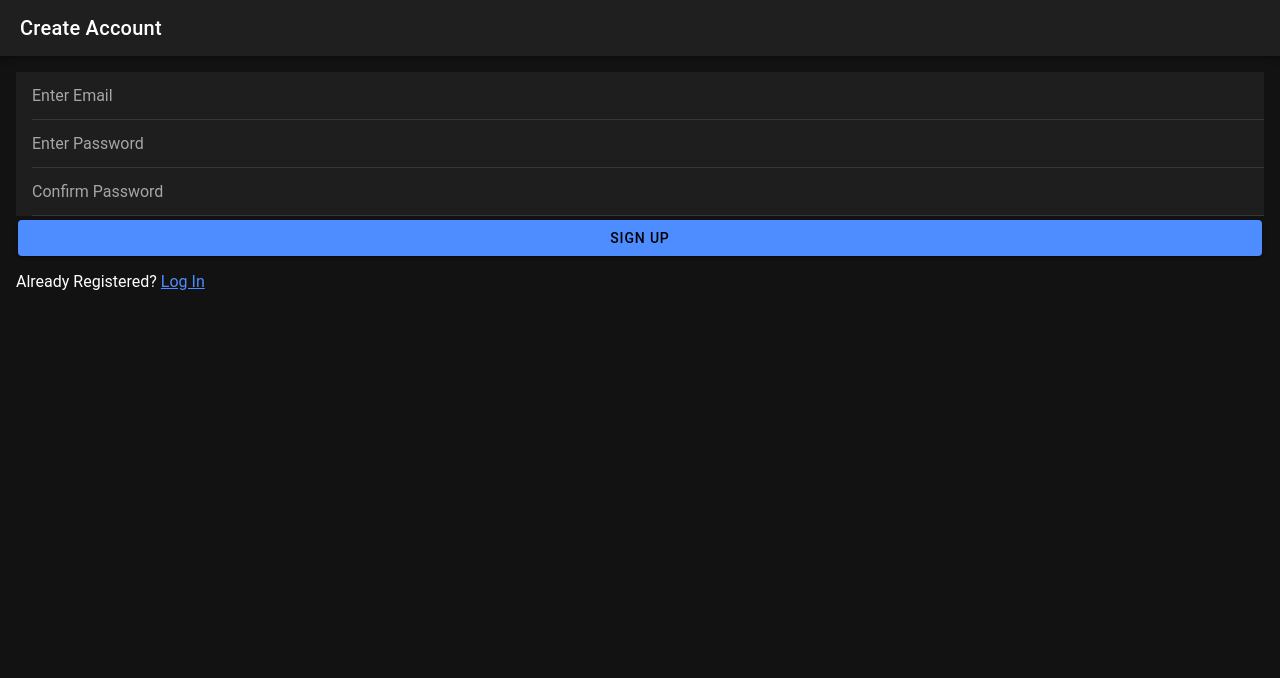
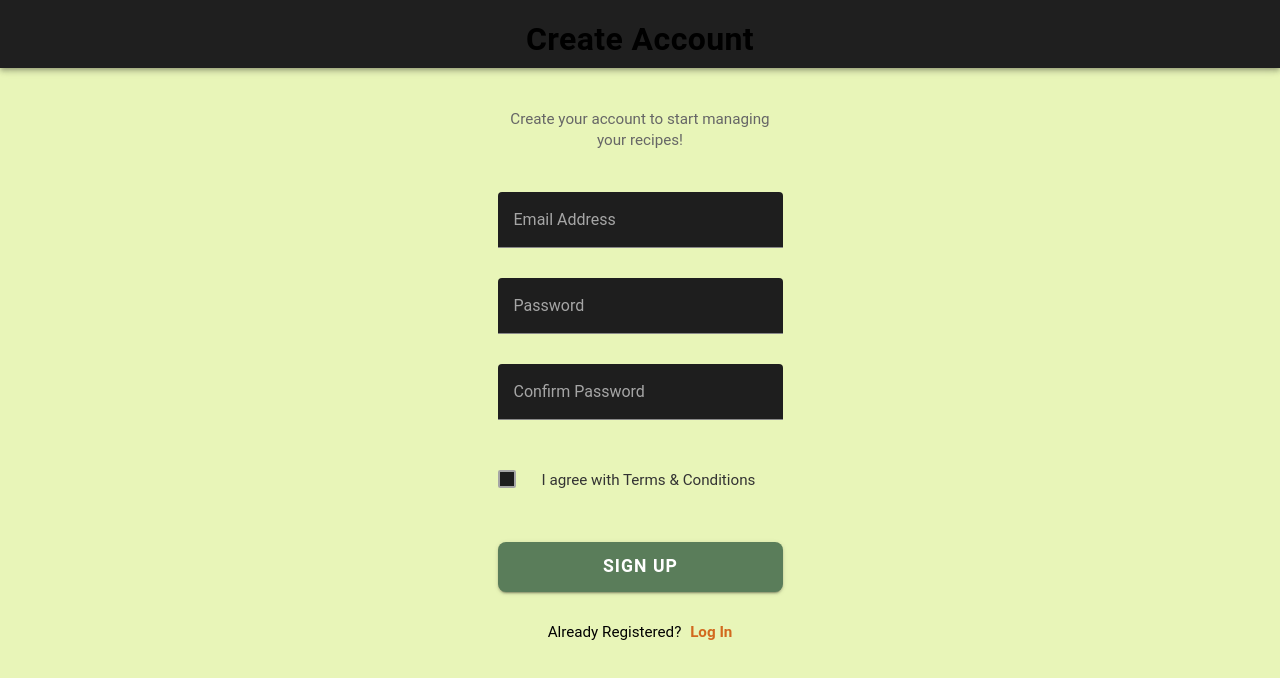
Before and after one commit to konradszulc/Yummify_Labwork6_MADD_Mobile_Team_4, a React (Vite) app: page /Register in a window 1280 px wide. Shown: the top 678 px of the page. Built offline with nearby package versions, Linux system fonts and the light colour scheme; no server answers.

Commit message:
Working Early pages

```diff
--- a/src/App.tsx
+++ b/src/App.tsx
@@ -3,7 +3,7 @@ import { IonApp, IonButton, IonButtons, IonContent, IonHeader, IonIcon, IonItem,
 import { IonReactRouter } from '@ionic/react-router';
 import Welcome from './pages/Welcome';
 import Register from './pages/Register';
-import { closeOutline, personCircleOutline } from 'ionicons/icons';
+import { closeOutline, heartOutline, personCircleOutline, searchOutline } from 'ionicons/icons';
 import { userSignOut } from './firebaseConfig';
 
 /* Core CSS required for Ionic components to work properly */
@@ -39,7 +39,14 @@ import '@ionic/react/css/palettes/dark.always.css'; // Added dark theme -LK
 import Login from './pages/Login';
 import { useEffect, useState } from 'react';
 import { getAuth, onAuthStateChanged } from 'firebase/auth';
-
+import Tutorial2 from './pages/Tutorial2';
+import About from './pages/About';
+import Favorites from './pages/Favorites';
+import Home from './pages/Home';
+import Search from './pages/Search';
+import Tutorial1 from './pages/Tutorial1';
+import Tutorial3 from './pages/Tutorial3';
+import Support from './pages/Support';
 
 
 setupIonicReact();
@@ -81,11 +88,11 @@ const App: React.FC = () => {
         <IonMenu contentId="main-pages">
           <IonHeader>
             <IonToolbar>
-              <IonTitle className='app-title'>Snippet Menu</IonTitle>
+              <IonTitle>Yummify Menu</IonTitle>
               <IonButtons slot="end">
                 <IonMenuToggle autoHide>
                   <IonButton>
-                    <IonIcon icon={closeOutline} size="large"></IonIcon>
+                    <IonIcon slot= 'start' icon={closeOutline} size="large"></IonIcon>
                   </IonButton>
                 </IonMenuToggle>
               </IonButtons>
@@ -95,20 +102,31 @@ const App: React.FC = () => {
             <IonList>
               <IonItem lines="none">
                 <IonLabel className='email'>{email || "No User Logged In"}</IonLabel>
-                <IonIcon className='icon' icon={personCircleOutline} slot="end" size="large"></IonIcon>
+                <IonIcon icon={personCircleOutline} slot="end" size="large"></IonIcon>
               </IonItem>
               <IonMenuToggle autoHide>
-                <IonItem button routerLink="/LandingPage">
-                  <IonLabel className='menu-button'>My Code Snippets</IonLabel>
+                <IonItem button routerLink="/Favorites" lines="none">
+                  <IonLabel className='menu-button'>Favorites</IonLabel>
+                  <IonIcon slot="start" icon={heartOutline}></IonIcon>
                 </IonItem>
-                <IonItem button routerLink="/AddSnippets" lines="none">
-                  <IonLabel className='menu-button'>Add Snippets</IonLabel>
+                <IonItem button routerLink="/Search" lines="none">
+                  <IonLabel className='menu-button'>Search Recipes</IonLabel>
+                  <IonIcon slot="start" icon={searchOutline}></IonIcon>
+                </IonItem>
+                 <IonItem button routerLink="/About" lines="none">
+                  <IonLabel className='menu-button'>About</IonLabel>
+                  <IonIcon slot="start" icon={heartOutline}></IonIcon>
+                </IonItem>
+                 <IonItem button routerLink="/Support" lines="none">
+                  <IonLabel className='menu-button'>Support</IonLabel>
+                  <IonIcon slot="start" icon={heartOutline}></IonIcon>
                 </IonItem>
                 {email !== null && (
-                  <IonButton className='submit hover' expand="block" onClick={signedOut}>Sign Out</IonButton>
+                  <IonButton className='submit hover' expand="block" onClick={signedOut}>Log Out</IonButton>
                 )}
+                <IonIcon slot="start" icon={heartOutline}></IonIcon>
                 {email == null && (
-                  <IonButton className='submit hover' expand="block" routerLink="/Login">Sign in</IonButton>
+                  <IonButton className='submit hover' expand="block" routerLink="/Login">Log in</IonButton>
                 )}
               </IonMenuToggle>
             </IonList>
@@ -133,8 +151,32 @@ const App: React.FC = () => {
           <Route exact path="/Login">
             <Login />
           </Route>
+          <Route exact path="/Tutorial1">
+            <Tutorial1 />
+          </Route>
+          <Route exact path="/Tutorial2">
+            <Tutorial2 />
+          </Route>
+          <Route exact path="/Tutorial3">
+            <Tutorial3 />
+          </Route>
+          <Route exact path="/Home">
+            <Home />
+          </Route>
+          <Route exact path="/Favorites">
+            <Favorites />
+          </Route>
+          <Route exact path="/Search">
+            <Search />
+          </Route>
+          <Route exact path="/About">
+            <About />
+          </Route>
+          <Route exact path="/Support">
+            <Support />
+          </Route>
           <Route exact path="/">
-            <Redirect to="/Home" />
+            <Redirect to="/Welcome" />
           </Route>
 
         </IonRouterOutlet>
--- /dev/null
+++ b/src/pages/Login.css
@@ -0,0 +1,59 @@
+.login-page {
+  --background: #e8f5b8;
+}
+
+.login-grid {
+  max-width: 600px;
+  margin: 0 auto;
+}
+
+.login-title {
+  font-size: 2rem;
+  font-weight: bold;
+  color: #000;
+  text-align: center;
+  margin: 20px 0 10px 0;
+}
+
+.login-subtitle {
+  text-align: center;
+  color: #666;
+  font-size: 0.95rem;
+  margin-bottom: 30px;
+  line-height: 1.4;
+}
+
+.login-input {
+  --background: #f0f0f5;
+  --padding-start: 16px;
+  --padding-end: 16px;
+  --padding-top: 14px;
+  --padding-bottom: 14px;
+  --border-radius: 8px;
+  margin-bottom: 20px;
+  font-size: 1rem;
+}
+
+.signin-btn {
+  --background: #5a7d5a;
+  --background-hover: #4a6d4a;
+  --background-activated: #4a6d4a;
+  --border-radius: 8px;
+  --color: #fff;
+  font-weight: 600;
+  font-size: 1.1rem;
+  height: 50px;
+  margin: 20px 0;
+}
+
+.register-text {
+  font-size: 0.95rem;
+  color: #000000;
+}
+
+.register-link {
+  color: #d2691e;
+  font-weight: 600;
+  text-decoration: none;
+  margin-left: 5px;
+}
--- a/src/pages/Login.tsx
+++ b/src/pages/Login.tsx
@@ -1,7 +1,8 @@
-import { IonBackButton, IonButton, IonButtons, IonContent, IonHeader, IonInput, IonItem, IonPage, IonTitle, IonToast, IonToolbar } from '@ionic/react';
+import { IonButton, IonCol, IonContent, IonGrid, IonHeader, IonInput, IonPage, IonRow, IonText, IonTitle, IonToast, IonToolbar } from '@ionic/react';
 import React, { useState, useEffect } from 'react';
 import { loginUser, auth, onAuthStateChanged, User } from '../firebaseConfig';
-import { Link, Redirect } from "react-router-dom"; // For conditional navigation - only after uer is logged in
+import { Link, Redirect } from "react-router-dom";
+import './Login.css';
 
 
 const Login: React.FC = () => {
@@ -13,8 +14,11 @@ const Login: React.FC = () => {
     useEffect(() => {
         const logIn = onAuthStateChanged(auth, (user: User | null) => {
             if (user) {
-                // User is signed in
-                setLoggedIn(true);
+                // User is signed in, show success toast and redirect after delay
+                setIsOpen(true);
+                setTimeout(() => {
+                    setLoggedIn(true);
+                }, 2000); // Wait 2 seconds for toast to show
             }
         });
 
@@ -29,40 +33,56 @@ const Login: React.FC = () => {
             return;
         }
 
-        const resolution = await loginUser(email, password)
-        if (resolution) {
-            setIsOpen(true)
-            // Auth state change will handle the redirect
-        }
+        // Just call loginUser - auth state change will handle the rest
+        await loginUser(email, password);
     }
 
     if (loggedIn) {
-        return <Redirect to="/LandingPage" />; // Conditional navigation
+        return <Redirect to="/Home" />;
     }
     return (
         <IonPage>
             <IonHeader>
                 <IonToolbar>
-                    <IonButtons slot='start'>
-                        <IonBackButton className='back-button' defaultHref='/Home'></IonBackButton>
-                    </IonButtons>
-                    <IonTitle className='login'>Login</IonTitle>
+                    <IonTitle className="login-title">Login</IonTitle>
                 </IonToolbar>
             </IonHeader>
-            <IonContent className="ion-padding">
-                <IonItem className='placeholder'>
-                    <IonInput placeholder="Enter Email" onIonChange={(e) => setEmail(e.detail.value!)}></IonInput>
-                </IonItem>
-                <IonItem className='placeholder'>
-                    <IonInput type="password" placeholder="Enter Password" onIonChange={(e) => setPassword(e.detail.value!)}></IonInput>
-                </IonItem>
-                <p className='account'>Don't have an Account? <Link to={`register`}>Click here</Link> to Register</p>
-                <IonButton className='hover submit' expand="block" onClick={loginComplete}>Sign in</IonButton>
-                <IonToast isOpen={isOpen} message="Succesfully logged in"
-                    onDidDismiss={() => setIsOpen(false)}
-                    duration={5000}>
-                </IonToast>
+            <IonContent className="ion-padding login-page">
+                <IonGrid className="login-grid">
+                    <IonRow className="ion-justify-content-center">
+                        <IonCol size="12" sizeMd="8" sizeLg="6">
+                            <IonText color="medium">
+                                <p className="login-subtitle">Welcome back! Please login to your account.</p>
+                            </IonText>
+                        </IonCol>
+                    </IonRow>
 
+                    <IonRow className="ion-justify-content-center">
+                        <IonCol size="12" sizeMd="8" sizeLg="6">
+                            <IonInput className="login-input" placeholder="Email Address" type="email" fill="solid" onIonChange={(e) => setEmail(e.detail.value!)}></IonInput>
+                        </IonCol>
+                    </IonRow>
+
+                    <IonRow className="ion-justify-content-center">
+                        <IonCol size="12" sizeMd="8" sizeLg="6">
+                            <IonInput className="login-input" type="password" placeholder="Password" fill="solid" onIonChange={(e) => setPassword(e.detail.value!)}></IonInput>
+                        </IonCol>
+                    </IonRow>
+
+                    <IonRow className="ion-justify-content-center">
+                        <IonCol size="12" sizeMd="8" sizeLg="6">
+                            <IonButton expand="block" className="signin-btn" onClick={loginComplete}>Sign In</IonButton>
+                        </IonCol>
+                    </IonRow>
+
+                    <IonRow className="ion-justify-content-center">
+                        <IonCol size="12" sizeMd="8" sizeLg="6" className="ion-text-center">
+                            <IonText className="register-text"> Don't have an Account? <Link to="/Register" className="register-link">Register</Link></IonText>
+                        </IonCol>
+                    </IonRow>
+                </IonGrid>
+
+                <IonToast isOpen={isOpen} message="Successfully logged in" onDidDismiss={() => setIsOpen(false)} duration={2000}></IonToast>
             </IonContent>
         </IonPage>
     );
--- /dev/null
+++ b/src/pages/Register.css
@@ -0,0 +1,69 @@
+.register-page {
+  --background: #e8f5b8;
+}
+
+.register-grid {
+  max-width: 600px;
+  margin: 0 auto;
+}
+
+.register-title {
+  font-size: 2rem;
+  font-weight: bold;
+  color: #000;
+  text-align: center;
+  margin: 20px 0 10px 0;
+}
+
+.register-subtitle {
+  text-align: center;
+  color: #666;
+  font-size: 0.95rem;
+  margin-bottom: 30px;
+  line-height: 1.4;
+}
+
+.register-input {
+  --background: #f0f0f5;
+  --padding-start: 16px;
+  --padding-end: 16px;
+  --padding-top: 14px;
+  --padding-bottom: 14px;
+  --border-radius: 8px;
+  margin-bottom: 20px;
+  font-size: 1rem;
+}
+
+.terms-col {
+  margin: 20px 0;
+}
+
+.terms-label {
+  font-size: 0.95rem;
+  color: #333;
+  margin-left: 10px;
+}
+
+.signup-btn {
+  --background: #5a7d5a;
+  --background-hover: #4a6d4a;
+  --background-activated: #4a6d4a;
+  --border-radius: 8px;
+  --color: #fff;
+  font-weight: 600;
+  font-size: 1.1rem;
+  height: 50px;
+  margin: 20px 0;
+}
+
+.login-text {
+  font-size: 0.95rem;
+  color: #000000;
+}
+
+.login-link {
+  color: #d2691e;
+  font-weight: 600;
+  text-decoration: none;
+  margin-left: 5px;
+}
--- a/src/pages/Register.tsx
+++ b/src/pages/Register.tsx
@@ -1,7 +1,8 @@
-import { IonButton, IonContent, IonHeader, IonInput, IonItem, IonPage, IonTitle, IonToast, IonToolbar } from '@ionic/react';
+import { IonButton, IonCheckbox, IonCol, IonContent, IonGrid, IonHeader, IonInput, IonLabel, IonPage, IonRow, IonText, IonTitle, IonToast, IonToolbar } from '@ionic/react';
 import React, { useEffect, useState } from 'react';
 import { auth, onAuthStateChanged, registerUser, User } from '../firebaseConfig'
-import { Link, Redirect } from "react-router-dom"; // For redirecting after registration
+import { Link, Redirect } from "react-router-dom";
+import './Register.css';
 
 
 
@@ -9,20 +10,23 @@ const Register: React.FC = () => {
     const [email, setEmail] = useState('');
     const [password, setPassword] = useState('');
     const [conPassword, setConPassword] = useState('');
+    const [agreedToTerms, setAgreedToTerms] = useState(false);
     const [isOpen, setIsOpen] = useState(false);
     const [redirectToTutorial, setRedirectToTutorial] = useState(false);
 
     useEffect(() => {
-        const unsubscribe = onAuthStateChanged(auth, (user: User | null) => {
+        const createAccount = onAuthStateChanged(auth, (user: User | null) => {
             if (user) {
-                // User is signed in, show success toast and redirect
+                // User is signed in, show success toast and redirect after delay
                 setIsOpen(true);
-                setRedirectToTutorial(true);
+                setTimeout(() => {
+                    setRedirectToTutorial(true);
+                }, 2000); // Wait 2 seconds for toast to show
             }
         });
 
         // Cleanup on unmount
-        return () => unsubscribe();
+        return () => createAccount();
     }, []);
 
     async function registerComplete() {
@@ -37,6 +41,10 @@ const Register: React.FC = () => {
             alert("Passwords DO NOT MATCH");
             return;
         }
+        if (!agreedToTerms) {
+            alert("You must agree to Terms & Conditions");
+            return;
+        }
 
         // Just call registerUser - auth state change will handle the rest
         await registerUser(email, password);
@@ -49,29 +57,78 @@ const Register: React.FC = () => {
         <IonPage>
             <IonHeader>
                 <IonToolbar>
-                    <IonTitle className='registration'>Create Account</IonTitle>
+                    <IonTitle className="register-title">Create Account</IonTitle>
                 </IonToolbar>
             </IonHeader>
-            <IonContent className="ion-padding">
-                <IonItem className='placeholder'>
-                    <IonInput placeholder="Enter Email" onIonChange={(e) => setEmail(e.detail.value!)}></IonInput>
-                </IonItem>
+            <IonContent className="ion-padding register-page">
+                <IonGrid className="register-grid">
+                    <IonRow className="ion-justify-content-center">
+                        <IonCol size="12" sizeMd="8" sizeLg="6">
+                            <IonText color="medium">
+                                <p className="register-subtitle">Create your account to start managing your recipes!</p>
+                            </IonText>
+                        </IonCol>
+                    </IonRow>
 
-                <IonItem className='placeholder'>
-                    <IonInput type="password" placeholder="Enter Password" onIonChange={(e) => setPassword(e.detail.value!)}></IonInput>
-                </IonItem>
+                    <IonRow className="ion-justify-content-center">
+                        <IonCol size="12" sizeMd="8" sizeLg="6">
+                            <IonInput
+                                className="register-input"
+                                placeholder="Email Address"
+                                type="email"
+                                fill="solid"
+                                onIonChange={(e) => setEmail(e.detail.value!)}
+                            />
+                        </IonCol>
+                    </IonRow>
 
-                <IonItem className='placeholder'>
-                    <IonInput type="password" placeholder="Confirm Password" onIonChange={(e) => setConPassword(e.detail.value!)}></IonInput>
-                </IonItem>
+                    <IonRow className="ion-justify-content-center">
+                        <IonCol size="12" sizeMd="8" sizeLg="6">
+                            <IonInput
+                                className="register-input"
+                                type="password"
+                                placeholder="Password"
+                                fill="solid"
+                                onIonChange={(e) => setPassword(e.detail.value!)}
+                            />
+                        </IonCol>
+                    </IonRow>
 
-                <IonButton className='submit hover' expand="block" onClick={registerComplete}>Sign up</IonButton>
+                    <IonRow className="ion-justify-content-center">
+                        <IonCol size="12" sizeMd="8" sizeLg="6">
+                            <IonInput className="register-input" type="password" placeholder="Confirm Password" fill="solid" onIonChange={(e) => setConPassword(e.detail.value!)}></IonInput>
+                        </IonCol>
+                    </IonRow>
 
-                <p className='register-account'>Already Registered? <Link to = {`login`}>Log In</Link></p>
+                    <IonRow className="ion-justify-content-center">
+                        <IonCol size="12" sizeMd="8" sizeLg="6" className="terms-col">
+                            <IonCheckbox checked={agreedToTerms} onIonChange={(e) => setAgreedToTerms(e.detail.checked)} labelPlacement="end">
+                                <IonLabel className="terms-label">I agree with Terms & Conditions</IonLabel>
+                            </IonCheckbox>
+                        </IonCol>
+                    </IonRow>
 
-                <IonToast isOpen={isOpen} message="User Created Succesfully"
+                    <IonRow className="ion-justify-content-center">
+                        <IonCol size="12" sizeMd="8" sizeLg="6">
+                            <IonButton expand="block" className="signup-btn" onClick={registerComplete}>Sign Up</IonButton>
+                        </IonCol>
+                    </IonRow>
+
+                    <IonRow className="ion-justify-content-center">
+                        <IonCol size="12" sizeMd="8" sizeLg="6" className="ion-text-center">
+                            <IonText className="login-text">
+                                Already Registered? <Link to="/Login" className="login-link">Log In</Link>
+                            </IonText>
+                        </IonCol>
+                    </IonRow>
+                </IonGrid>
+
+                <IonToast
+                    isOpen={isOpen}
+                    message="User Created Successfully"
                     onDidDismiss={() => setIsOpen(false)}
-                    duration={5000}></IonToast>
+                    duration={2000}
+                />
             </IonContent>
         </IonPage>
     );
```
Also changed, not shown: src/pages/About.tsx (+25 -0 lines), src/pages/Tutorial3.tsx (+25 -0 lines), src/pages/Welcome.tsx (+18 -1 lines).
